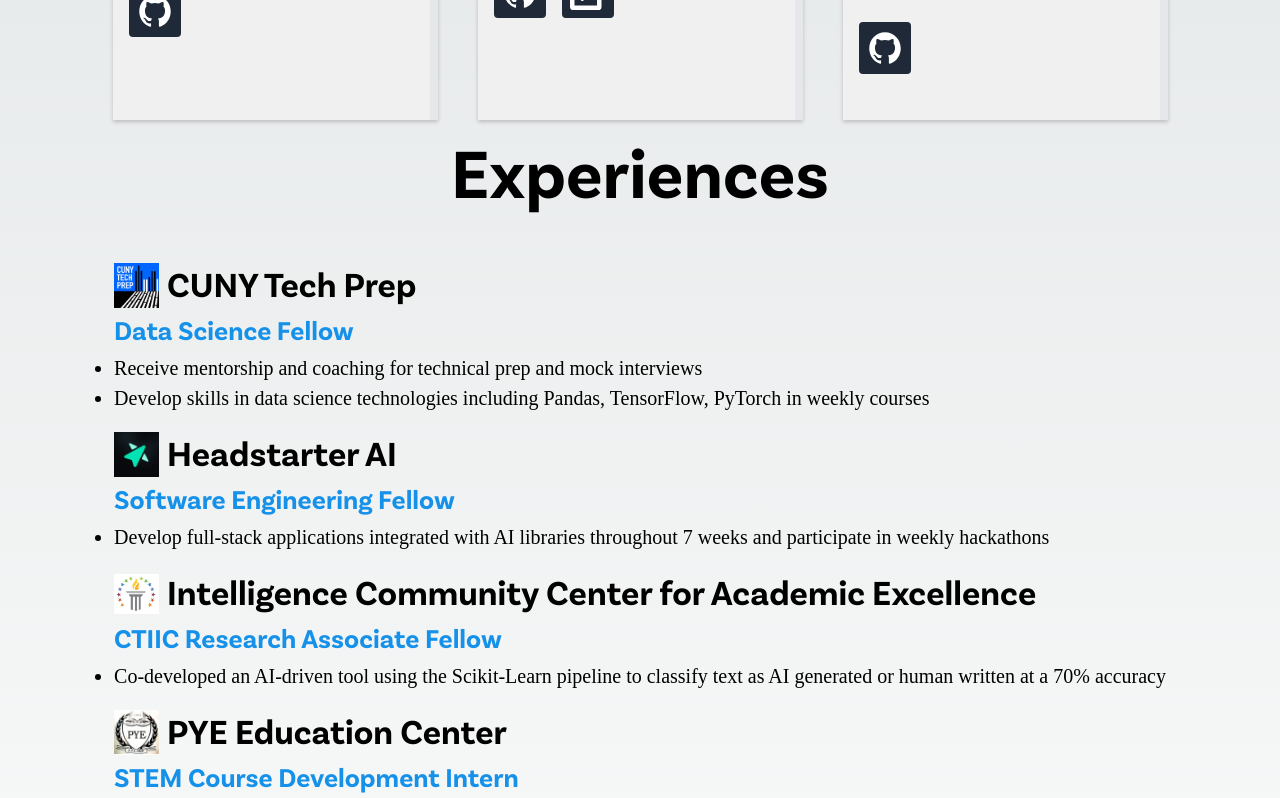
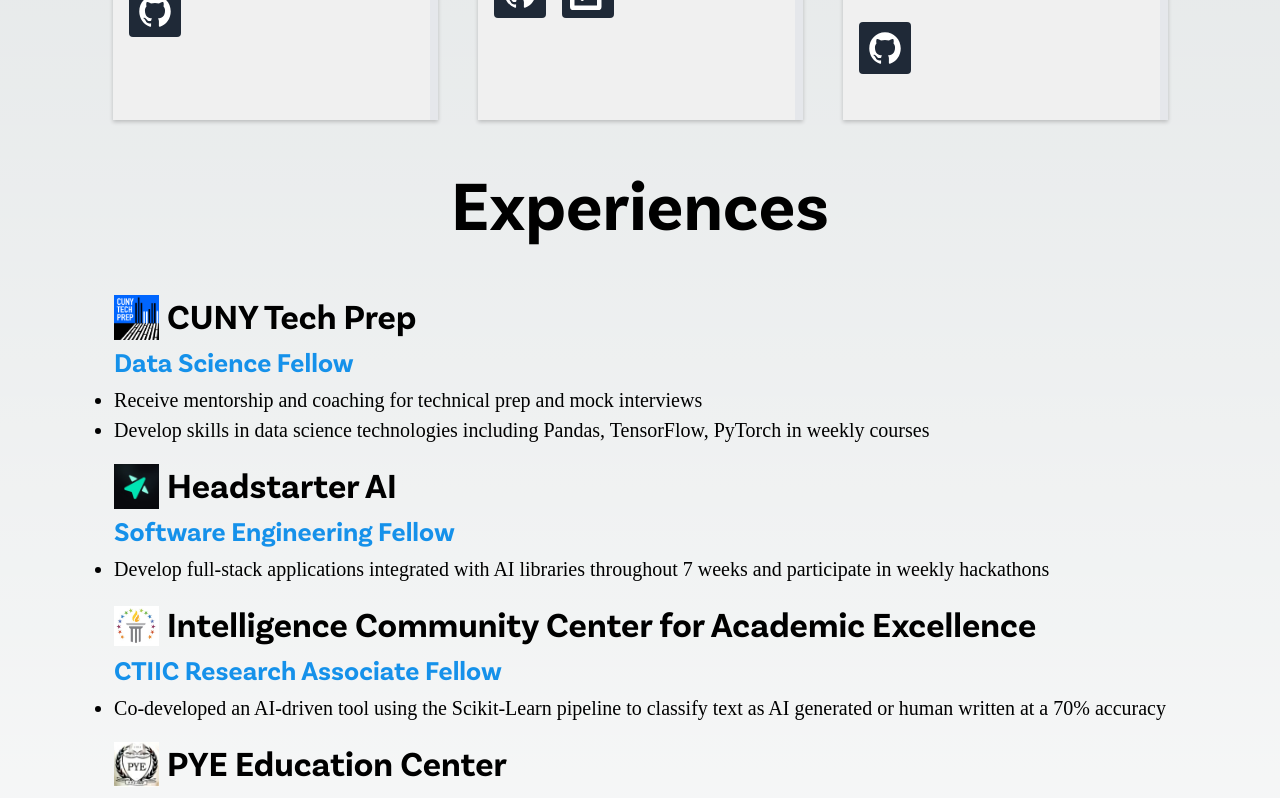
Before and after one commit to jaynopponep/portfolio, a Next.js app: page / in a window 1280 px wide. Shown: the part 1060-1858 px from the top of the page. Built offline with nearby package versions, Linux system fonts and the light colour scheme; a web font is replaced by a local one.

Commit message:
small fix: margin above experiences

```diff
--- a/src/components/Experiences.tsx
+++ b/src/components/Experiences.tsx
@@ -3,7 +3,7 @@
 
 export default function Experiences() {
     return (
-        <main id="experiences" className="h-[700px] flex flex-col items-center justify-center font-basicsans text-[70px] -mt-8">
+        <main id="experiences" className="h-[700px] flex flex-col items-center justify-center font-basicsans text-[70px]">
             <div className="mb-8">
                 Experiences
             </div>
```
